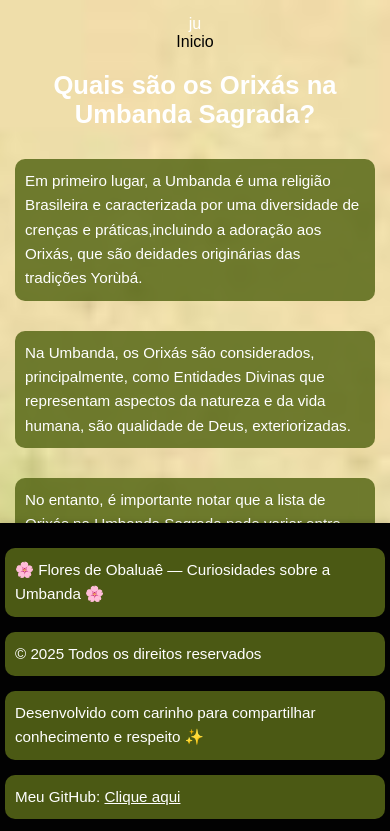
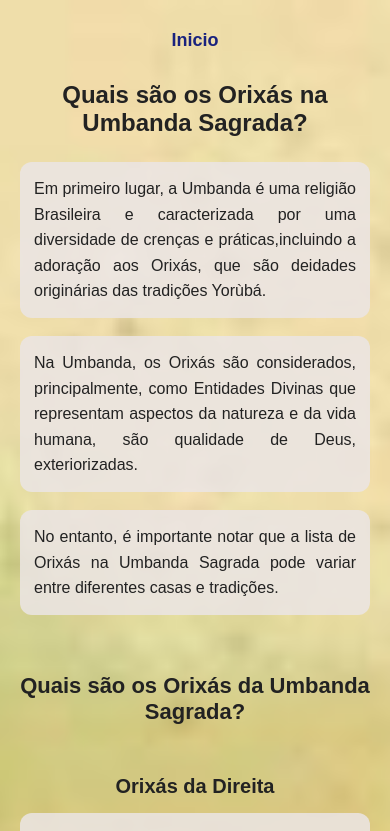
Before and after one commit to barbaranunesprogrammer/floresdeObaluae, a plain HTML site: page orixas.html in a window 390 px wide. Shown: the top 831 px of the page. Drawn offline with Linux system fonts and the light colour scheme.

Commit message:
upgrade2.0

```diff
--- a/css/linhas.css
+++ b/css/linhas.css
@@ -41,7 +41,7 @@ body::before {
     text-align: left;
 }
 
-/* Títulos principais */
+
 .umbanda-linhas h2 {
     font-size: 32px;
     color: #4b2e83;
@@ -49,7 +49,7 @@ body::before {
     text-align: center;
 }
 
-/* Subtítulos */
+
 .umbanda-linhas h3 {
     font-size: 26px;
     color: #2e2e2e;
@@ -59,7 +59,7 @@ body::before {
     padding-left: 12px;
 }
 
-/* Parágrafos */
+
 .umbanda-linhas p {
     font-size: 20px;
     line-height: 1.6;
@@ -67,10 +67,9 @@ body::before {
     margin-bottom: 15px;
 }
 
-/* Footer fixo */
-footer,
-.umbanda-footer {
-    font-size: 14px;
+
+footer {
+    font-size: 12px;
     position: fixed;
     bottom: 0;
     left: 0;
@@ -78,12 +77,17 @@ footer,
     background-color: #020202;
     color: #ffffff;
     text-align: center;
-    padding: 12px 0;
-    box-shadow: 0 -2px 5px rgba(0,0,0,0.3);
-    font-family: Arial, sans-serif;
+    padding: 10px 5px;
+    box-shadow: 0 -2px 5px rgba(0,0,0,0.1);
     z-index: 1000;
 }
-av {
+
+footer a {
+    color: #ffffff;
+    text-decoration: underline;
+}
+
+nav {
     width: 100%;
     background-color: rgba(255, 255, 255, 0.9);
     position: sticky;
@@ -121,7 +125,7 @@ nav ul li a:hover {
     color: #fff;
 }
 
-/* Responsividade */
+
 @media (max-width: 768px) {
     body {
         font-size: 18px;
@@ -139,4 +143,10 @@ nav ul li a:hover {
     .umbanda-linhas p {
         font-size: 18px;
     }
+
+  footer {
+        font-size: 10px;
+        padding: 8px 5px;
+    }
+
 }
--- a/css/orixas.css
+++ b/css/orixas.css
@@ -1,170 +1,188 @@
-/* Reset */
+/* =====================
+   RESET
+===================== */
 * {
   margin: 0;
   padding: 0;
   box-sizing: border-box;
 }
 
-/* Corpo da página */
+/* =====================
+   BODY
+===================== */
 body {
+  min-height: 100vh;
+  display: flex;
+  flex-direction: column;
+  align-items: center;
+
   font-family: Arial, Helvetica, sans-serif;
+  font-size: 18px;
+  color: #222;
+
   background-image: url("../assets/img/orixas.jpg");
   background-position: center;
   background-repeat: no-repeat;
   background-size: cover;
+}
 
-  /* Centraliza e melhora leitura */
+/* =====================
+   CONTEÚDO PRINCIPAL
+===================== */
+.conteudo {
+  width: 100%;
+  max-width: 1100px; /* largura do site */
+  padding: 30px 20px;
+
   display: flex;
   flex-direction: column;
   align-items: center;
-
-  padding: 20px;
-  color: #fff;
 }
 
-/* Títulos */
-h1, h2, h3 {
-  max-width: 900px;
-  margin-bottom: 15px;
+/* =====================
+   NAV
+===================== */
+nav {
+  width: 100%;
+  text-align: center;
+  margin-bottom: 30px;
+}
+
+nav a {
+  text-decoration: none;
+  font-weight: bold;
+  color: #1a237e;
+  font-size: 18px;
+}
+
+/* =====================
+   TÍTULOS
+===================== */
+h1 {
+  font-size: 36px;
+  margin-bottom: 25px;
   text-align: center;
 }
 
-h1 {
-  font-size: 2.2rem;
-  margin-top: 20px;
-}
-
 h2 {
-  font-size: 1.8rem;
-  margin-top: 30px;
+  font-size: 30px;
+  margin: 40px 0 20px;
+  text-align: center;
 }
 
 h3 {
-  font-size: 1.4rem;
-  margin-top: 20px;
+  font-size: 24px;
+  margin: 30px 0 15px;
+  text-align: center;
 }
 
-/* Parágrafos */
+/* =====================
+   PARÁGRAFOS
+===================== */
 p {
+  width: 100%;
   max-width: 900px;
-  margin: 15px 0;
-  padding: 15px;
+  margin-bottom: 18px;
+  padding: 18px;
 
-  background-color: rgba(89, 105, 24, 0.85);
-  border-radius: 10px;
+  background-color: rgba(236, 230, 230, 0.85);
+  border-radius: 12px;
 
-  font-size: 1.1rem;
+  font-size: 18px;
   line-height: 1.6;
   text-align: justify;
 }
 
 /* Destaques */
 strong {
-  color: #ffeb3b;
+  color: #4b2e83;
 }
 
 em {
   display: block;
-  margin-top: 10px;
+  margin-top: 15px;
+  text-align: center;
   font-style: italic;
+}
+
+/* =====================
+   FOOTER
+===================== */
+footer {
+  width: 100%;
+  margin-top: auto;
+  background-color: #020202;
+  color: #ffffff;
+  padding: 20px 10px;
   text-align: center;
 }
 
-av {
-    width: 100%;
-    background-color: rgba(255, 255, 255, 0.9);
-    position: sticky;
-    top: 0;
-    z-index: 1000;
+/* PARÁGRAFOS DO FOOTER */
+footer .footer-p {
+  margin: 6px 0;
+  padding: 0;
+  max-width: none;
+  background: none;
+  border-radius: 0;
+  font-size: 13px;
+  text-align: center;
+}
+
+footer a {
+  color: #ffffff;
+  text-decoration: underline;
 }
 
 
-nav a {
-    text-decoration: none !important;
-    color: #000;
+
+
+/* =====================
+   RESPONSIVO
+===================== */
+
+/* TABLET */
+@media (max-width: 900px) {
+  h1 {
+    font-size: 30px;
+  }
+
+  h2 {
+    font-size: 26px;
+  }
+
+  h3 {
+    font-size: 22px;
+  }
+
+  p {
+    font-size: 17px;
+  }
 }
 
-nav ul {
-    list-style: none;
-    display: flex;
-    justify-content: center;
-    align-items: center;
-    gap: 30px;
-    padding: 15px 0;
-    margin: 0;
-}
-
-nav ul li a {
-    color: #1a237e;
-    font-weight: bold;
-    font-size: 1.1rem;
-    padding: 8px 14px;
-    border-radius: 6px;
-    transition: 0.3s ease;
-}
-
-nav ul li a:hover {
-  color: #091161;
-    color: #fff;
-}
-footer {
-    font-size: 12px;
-    position: fixed;
-    bottom: 0;
-    left: 0;
-    width: 100%;
-    background-color: #020202;
-    color: #ffffff;
-    text-align: center;
-    padding: 10px 5px;
-    box-shadow: 0 -2px 5px rgba(0,0,0,0.1);
-    z-index: 1000;
-}
-
-footer a {
-    color: #ffffff;
-    text-decoration: underline;
-}
-@media (max-width: 768px) {
+/* MOBILE */
+@media (max-width: 600px) {
   body {
-    padding: 15px;
+    font-size: 16px;
   }
 
   h1 {
-    font-size: 1.9rem;
+    font-size: 24px;
   }
 
   h2 {
-    font-size: 1.6rem;
+    font-size: 22px;
   }
 
   h3 {
-    font-size: 1.3rem;
+    font-size: 20px;
   }
 
   p {
-    font-size: 1rem;
-    padding: 12px;
+    font-size: 16px;
+    padding: 14px;
+  }
+
+  .footer-p {
+    font-size: 11px;
   }
 }
-
-
-@media (max-width: 480px) {
-  h1 {
-    font-size: 1.6rem;
-  }
-
-  h2 {
-    font-size: 1.4rem;
-  }
-
-  h3 {
-    font-size: 1.2rem;
-  }
-
-  p {
-    font-size: 0.95rem;
-    padding: 10px;
-    text-align: left;
-  }
-}
--- a/css/style.css
+++ b/css/style.css
@@ -15,6 +15,14 @@ body {
     background-size: cover;
     text-align: center;
 }
+.conteudo {
+  width: 100%;
+  display: flex;
+  flex-direction: column;
+  align-items: center; /* CENTRALIZA TODO O TEXTO */
+  padding: 20px;
+}
+
 
 /* HEADER */
 header {
@@ -75,7 +83,7 @@ section {
 /* FOOTER */
 footer {
     font-size: 12px;
-    position: fixed;
+
     bottom: 0;
     left: 0;
     width: 100%;
@@ -160,15 +168,3 @@ footer a {
         font-size: 11px;
     }
 }
-
-/* 🖥️ DESKTOP GRANDE */
-@media (min-width: 1200px) {
-
-    body {
-        font-size: 22px;
-    }
-
-    section {
-        max-width: 900px;
-    }
-}
--- a/orixas.html
+++ b/orixas.html
@@ -1,4 +1,4 @@
-ju<!DOCTYPE html>
+<!DOCTYPE html>
 <html lang="en">
 <head>
     <meta charset="UTF-8">
@@ -7,6 +7,7 @@ ju<!DOCTYPE html>
     <link rel="stylesheet" href="/css/orixas.css">
 </head>
 <body>
+     <main class="conteudo">
     <nav> <a href="index.html">Inicio</a></nav>
     <h1>Quais são os Orixás na Umbanda Sagrada?</h1>
 
@@ -71,12 +72,13 @@ ju<!DOCTYPE html>
             Os Orixás Pombagira, Pombagira Mirim e Exu Mirim são cultuados apenas na Umbanda Sagrada.
         </em>
     </p>
+    </main>
     <!-- FOOTER -->
     <footer>
-        <p>🌸 Flores de Obaluaê — Curiosidades sobre a Umbanda 🌸</p>
-        <p>&copy; 2025 Todos os direitos reservados</p>
-        <p>Desenvolvido com carinho para compartilhar conhecimento e respeito ✨</p>
-        <p>Meu GitHub: <a href="https://github.com/barbaranunesprogrammer" target="_blank">Clique aqui</a></p>
+        <p class="footer-p">🌸 Flores de Obaluaê — Curiosidades sobre a Umbanda 🌸</p>
+        <p class="footer-p">&copy; 2025 Todos os direitos reservados</p>
+        <p class="footer-p">Desenvolvido com carinho para compartilhar conhecimento e respeito ✨</p>
+        <p  class="footer-p" >Meu GitHub: <a href="https://github.com/barbaranunesprogrammer" target="_blank">Clique aqui</a></p>
     </footer>
 
 </body>
```
Also changed, not shown: index.html (+4 -4 lines).
